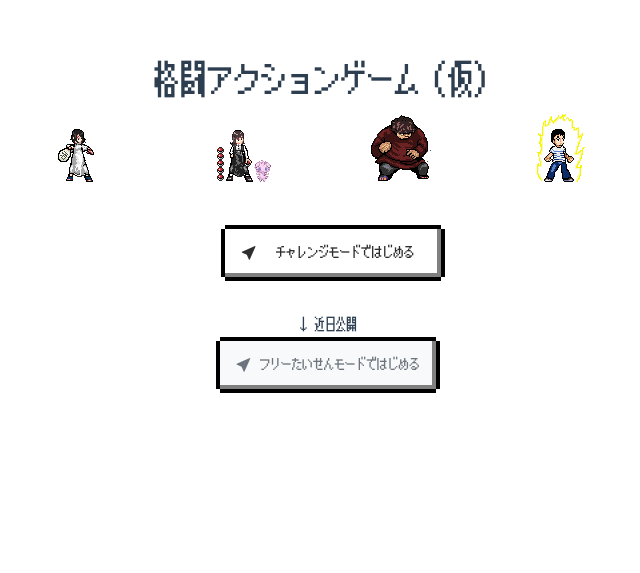
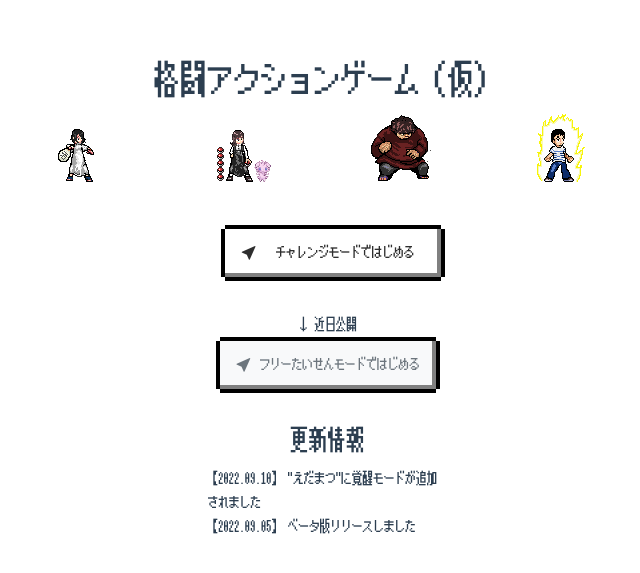
Before and after one commit to mu7kata/action_game, a Vue app: page / in a window 1280 px wide. Shown: the part 143-716 px from the top of the page, without its empty margins (312-952 px from the left). Built offline with nearby package versions, Linux system fonts and the light colour scheme.

Commit message:
更新情報欄追加

```diff
--- a/src/components/Battle.vue
+++ b/src/components/Battle.vue
@@ -31,6 +31,7 @@
           <li>強こうげき ： エンターキー</li>
           <li>ガード ： ↓ キー</li>
           <li>いどう ： ← → キー</li>
+          <li>覚醒モード ： ↑ キー</li>
           <li>● そのた</li>
           <li>・えんきょりタイプときんきょりタイプがいます</li>
           <li>・れんぞくしてこうげきするとつかれます</li>
@@ -103,6 +104,7 @@ export default {
   },
   methods: {
     rightMove() {
+      this.attackCount = 0;
       //移動制限
       if (this.p_x == 1150) {
         return;
@@ -115,6 +117,7 @@ export default {
       this.p_x = this.p_x + this.playerAbility.motionRange;
     },
     leftMove() {
+      this.attackCount = 0;
       //移動制限
       if (this.p_x < -100) {
         return;
@@ -151,6 +154,7 @@ export default {
       }
     },
     strongAttackMove() {
+      this.attackCount = 0;
       this.playerImage = require(`@/assets/img/${this.player}_s_attack.gif`);
       this.playerStatus = 'attack';
 
@@ -209,11 +213,12 @@ export default {
             this.playerImage = require(`@/assets/img/${this.player}_stand.gif`);
             this.wakeUpFlg = 'used';
           }
-          , 6000
+          , 7000
         );
       }
     },
     damageMove() {
+      this.attackCount = 0;
       this.playerImage = require(`@/assets/img/${this.player}_damage.gif`);
       this.playerStatus = 'damage';
       if (this.playerAbility.life <= 0) {
@@ -231,7 +236,7 @@ export default {
     },
     gardMove() {
       this.playerImage = require(`@/assets/img/${this.player}_gard.gif`);
-
+      this.attackCount = 0;
       setTimeout(() => {
           this.playerImage = require(`@/assets/img/${this.player}_stand.gif`);
           this.playerStatus = '';
@@ -271,7 +276,7 @@ export default {
       lifeBar[0].style.width = lessLife + "%"
       this.damageMove();
       setTimeout(() => {
-          if (this.p_x < -250) {
+          if (this.p_x < - 250) {
             return;
           }
           this.p_x = this.p_x - 200;
@@ -280,6 +285,7 @@ export default {
       );
     },
     enemyLifeDecrease(damage) {
+      console.log(damage);
       if (this.enemyStatus == 'damage' || this.enemyStatus == 'dead') {
         return;
       }
--- a/src/components/Home.vue
+++ b/src/components/Home.vue
@@ -24,6 +24,13 @@
         <p>↓ 近日公開</p>
         <a class="button border-light p-3 m-2 w-25 text-secondary bg-light bg"><i class="bi bi-cursor-fill me-2"></i>フリーたいせんモードではじめる</a>
       </div>
+    <div class="mt-5 m-auto w-75">
+      <h3>更新情報</h3>
+      <div class="text-start w-25 m-auto mt-2">
+      <p class="m-0">【2022.09.10】  "えだまつ"に覚醒モードが追加されました</p>
+      <p class="m-0">【2022.09.05】  ベータ版リリースしました</p>
+      </div>
+    </div>
     </div>
   </div>
 </template>
--- a/src/components/Select.vue
+++ b/src/components/Select.vue
@@ -31,11 +31,12 @@
 
         <div class="m-auto w-100">
           <ul class="text-start">
-            <li>弱こうげき ： スペースキー</li>
-            <li>強こうげき ： エンターキー</li>
+            <li>弱 こうげき ： スペースキー</li>
+            <li>強 こうげき ： エンターキー</li>
             <li>ガード ： ↓ キー</li>
             <li>いどう ： ← → キー</li>
-            <li>● そのた</li>
+            <li v-if="selectPlayerImgName =='eda'">覚醒モード ： ↑ キー (5秒間 のうりょく値がすごくあがります)</li>
+            <li class="mt-3">● そのた</li>
             <li>・えんきょりタイプときんきょりタイプがいます</li>
             <li>・れんぞくしてこうげきするとつかれます</li>
           </ul>
```
